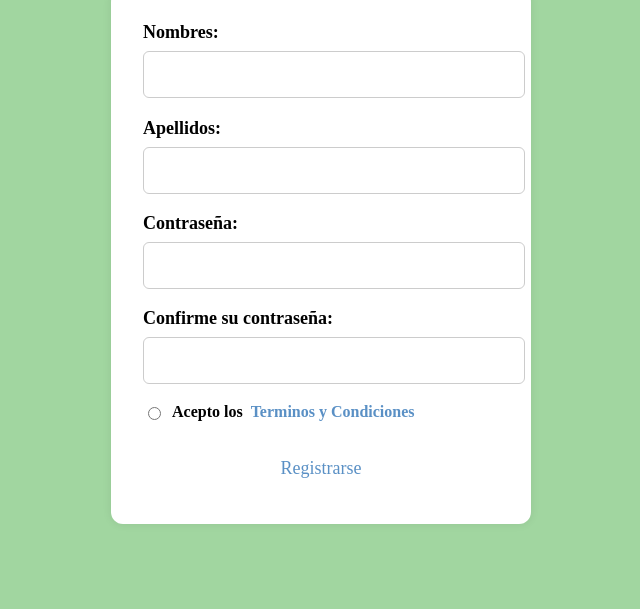
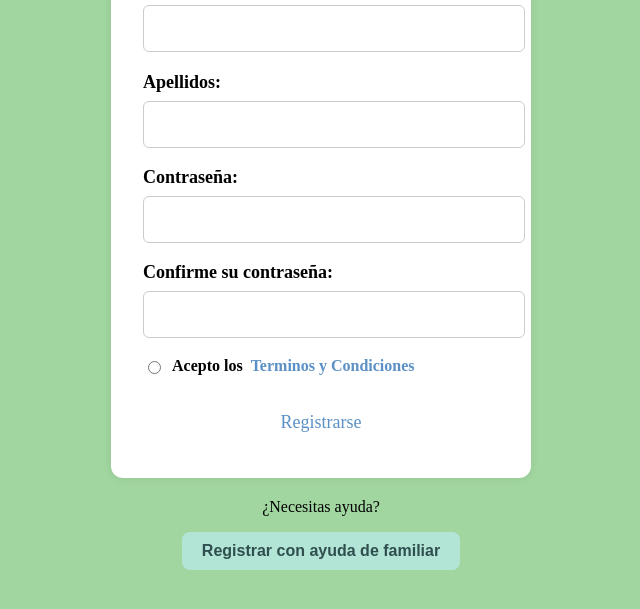
Before and after one commit to JuanASC05/IHC_ConectaMayor, a website: page registroADULTO.html in a window 1280 px wide. Shown: the part 189-798 px from the top of the page, without its empty margins (319-959 px from the left). Drawn offline with Linux system fonts and the light colour scheme; a web font is replaced by a local one.

Commit message:
Actualizo estilos y funcionalidades en  registro adulto

```diff
--- a/registro.css
+++ b/registro.css
@@ -96,6 +96,32 @@ a {
 a:hover {
   text-decoration: underline;
 }
+.ayuda-familiar {
+  text-align: center;
+  margin-top: 20px;
+}
+
+.boton-familiar {
+  background-color: #b2e5d6; /* verde pastel */
+  border: none;
+  border-radius: 8px;
+  padding: 10px 20px;
+  font-size: 1rem;
+  font-weight: bold;
+  cursor: pointer;
+  transition: background-color 0.3s ease;
+}
+
+.boton-familiar a {
+  text-decoration: none;
+  color: #2f4f4f; /* gris verdoso para legibilidad */
+  display: inline-block;
+  width: 100%;
+}
+
+.boton-familiar:hover {
+  background-color: #a0d9cc; /* tono más fuerte al pasar el mouse */
+}
 
 /* Responsive para móviles */
 @media (max-width: 480px) {
--- a/registroADULTO.html
+++ b/registroADULTO.html
@@ -30,7 +30,15 @@
             <div class="radios">
             <label><input type="radio" name="terminos">Acepto los <a href="">Terminos y Condiciones</a></label>
             </div>
+
         <button type="submit"><a href="InscripcionCurso.html">Registrarse</a></button>
         </form>
+        <div class="ayuda-familiar">
+            <p>¿Necesitas ayuda?</p>
+            <button class="boton-familiar">
+              <a href="registroFamiliar.html">Registrar con ayuda de familiar</a>
+            </button>
+          </div>
+
   </body>
 </html>
--- /dev/null
+++ b/registroFamiliar.css
@@ -0,0 +1,81 @@
+body {
+  font-family: "Segoe UI", sans-serif;
+  background-color: #a1d6a0; /* verde claro */
+  margin: 0;
+  padding: 20px;
+}
+
+.registro-ayuda {
+  background-color: #5a90c5;
+  max-width: 600px;
+  margin: auto;
+  padding: 30px;
+  border-radius: 15px;
+  box-shadow: 0 2px 10px rgba(0, 128, 0, 0.1);
+}
+
+.registro-ayuda h2 {
+  color: #2e7d32;
+  text-align: center;
+}
+
+.registro-ayuda p {
+  text-align: center;
+  margin-bottom: 20px;
+  color: #555;
+}
+
+.form-ayuda .form-grupo {
+  margin-bottom: 15px;
+}
+
+.form-grupo label {
+  display: block;
+  margin-bottom: 5px;
+  color: #333;
+}
+
+.form-grupo input[type="text"],
+.form-grupo input[type="password"] {
+  width: 100%;
+  padding: 10px;
+  border: 1px solid #b2dfdb;
+  border-radius: 8px;
+  background-color: #f1fff5;
+}
+
+input[type="checkbox"] {
+  margin-right: 8px;
+}
+
+button {
+  width: 100%;
+  padding: 12px;
+  background-color: #66bb6a;
+  color: white;
+  border: none;
+  border-radius: 8px;
+  font-size: 1rem;
+  cursor: pointer;
+}
+
+button:hover {
+  background-color: #4caf50;
+}
+
+.boton-finalizar {
+  display: block;
+  width: 100%;
+  text-align: center;
+  padding: 10px;
+  background-color: #4caf50;
+  color: white;
+  font-weight: bold;
+  border: none;
+  border-radius: 5px;
+  text-decoration: none;
+  margin-top: 10px;
+}
+.boton-finalizar:hover {
+  background-color: #45a049;
+}
```
